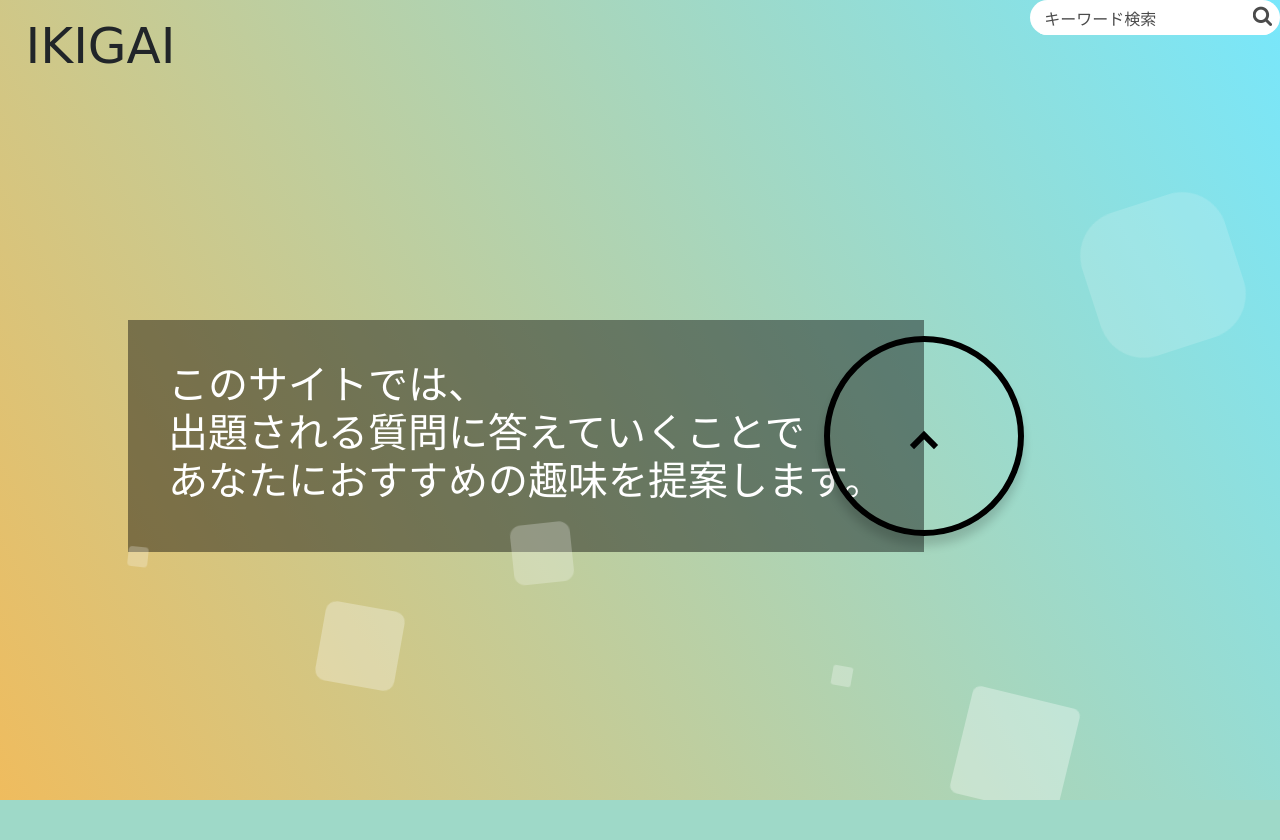
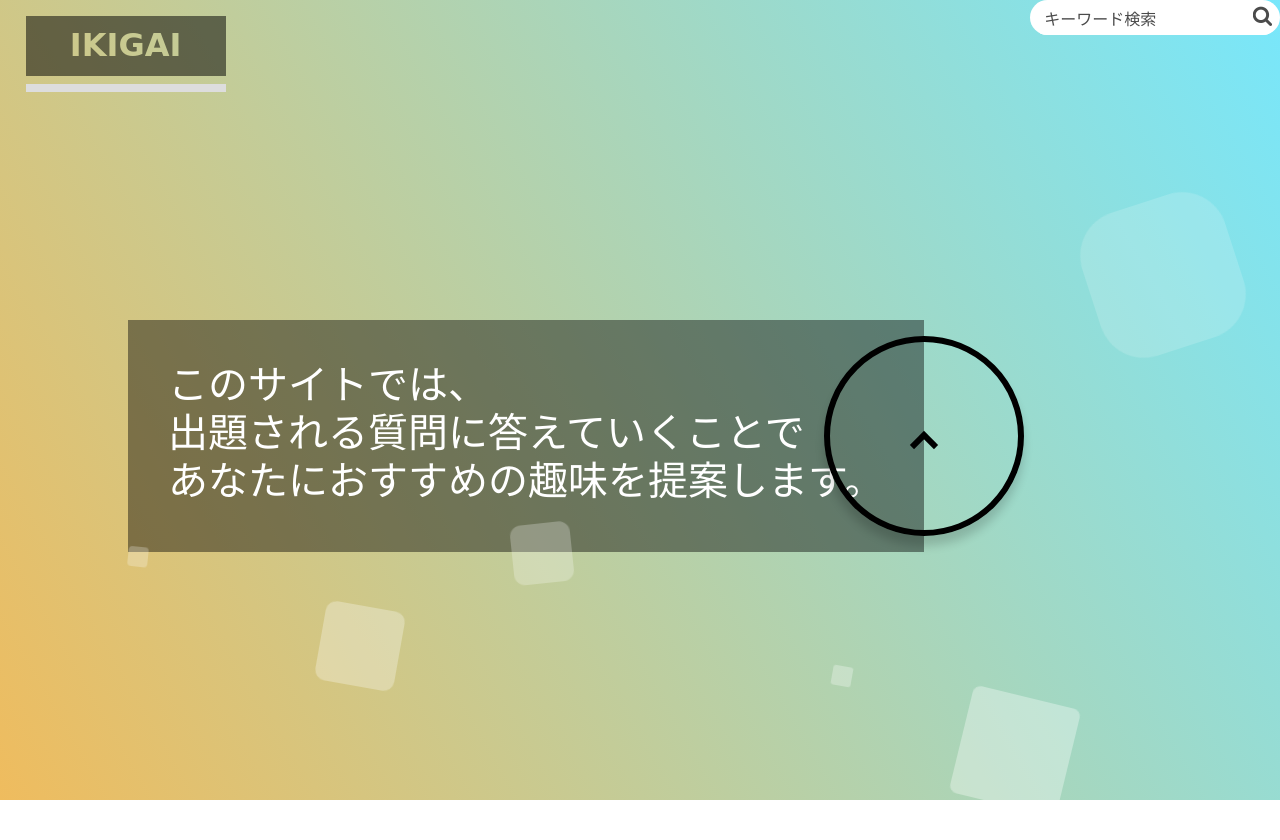
Before and after one commit to tomishima2904/ikigai, a Django app: page /option/ in a window 1280 px wide. Before the commit the page ends 800 px from the top, so only its background shows below. Run offline with Django 4.2, Linux system fonts and the light colour scheme.

Commit message:
optionとresultsのhtmlを更新

```diff
--- a/hobby/templates/option.html
+++ b/hobby/templates/option.html
@@ -8,7 +8,6 @@
 {% endblock %}
 
 {% block contents %}
-<h1 class="IKIGAI">IKIGAI</h1>
 
 <form method="get" action="#" class="search_container">
     <input type="text" size="25" placeholder=" キーワード検索">
@@ -44,4 +43,19 @@
     </ul>
 </div >
 
+<!--メニュー-->
+<ul href="#" class="hList">
+    <li>
+        <div class="menu">
+            <h2 class="menu-title">IKIGAI</h2>
+            <ul class="menu-dropdown">
+                <li><a href="C:\Users\r29tk\OneDrive\デスクトップ\HTMLファイル\index.html">home</a></li>
+                <li><a href="C:\Users\r29tk\OneDrive\デスクトップ\HTMLファイル\option.html">about</a></li>
+                <li><a href="C:\Users\r29tk\OneDrive\デスクトップ\HTMLファイル\question.html">question</a></li>
+                <li><a href="C:\Users\r29tk\OneDrive\デスクトップ\HTMLファイル\results.html">result</a></li>
+            </ul>
+        </div>
+    </li>
+</ul>
+
 {% endblock %}
```
Also changed, not shown: hobby/templates/results.html (+16 -4 lines).
